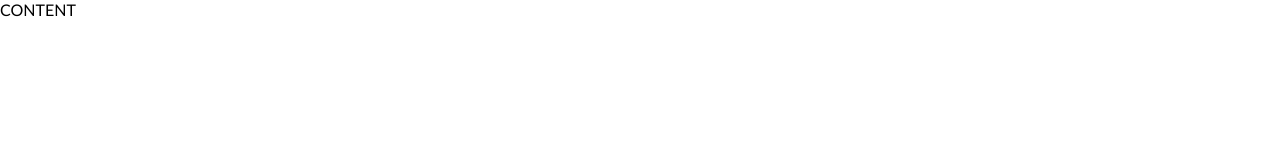
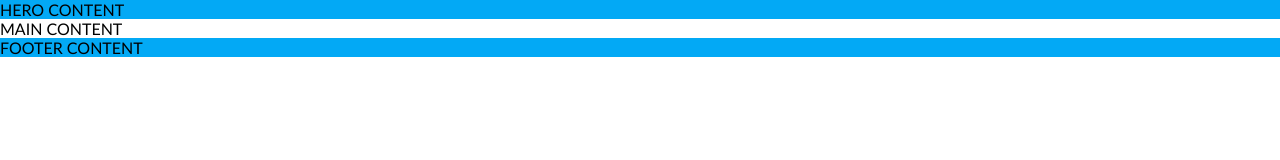
Before and after one commit to front-end-by-rimantas/27-grupe-coming-soon, a website: page index.html in a window 1280 px wide. Drawn offline with Linux system fonts and the light colour scheme.

Commit message:
CSS variables

```diff
--- /dev/null
+++ b/css/basic/variables.css
@@ -0,0 +1,7 @@
+:root {
+  --color-primary: #03a9f5;
+  --color-secondary: #ea1e63;
+  --color-dark: #000;
+  --color-grey: #d2d2d2;
+  --color-light: #fff;
+}
--- a/css/home.css
+++ b/css/home.css
@@ -1,5 +1,6 @@
 /* basic/initial styles */
 @import './basic/reset.css';
+@import './basic/variables.css';
 @import './basic/layout.css';
 
 /* component styles */
@@ -10,3 +11,10 @@
 @import './components/progress-bar.css';
 
 /* CUSTOM STYLE FOR HOME PAGE GOES BELOW THIS COMMENT */
+
+.bg-primary {
+  background-color: var(--color-primary);
+}
+.bg-secondary {
+  background-color: var(--color-secondary);
+}
--- a/index.html
+++ b/index.html
@@ -10,7 +10,17 @@
 </head>
 
 <body>
-    CONTENT
+    <div class="hero bg-primary">
+        HERO CONTENT
+    </div>
+
+    <main>
+        MAIN CONTENT
+    </main>
+
+    <footer class="bg-primary">
+        FOOTER CONTENT
+    </footer>
 
     <script src="./js/home.js" defer></script>
 </body>
```
